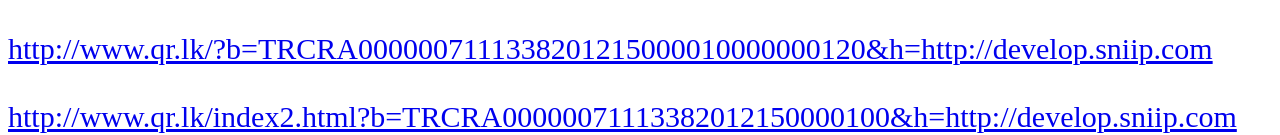
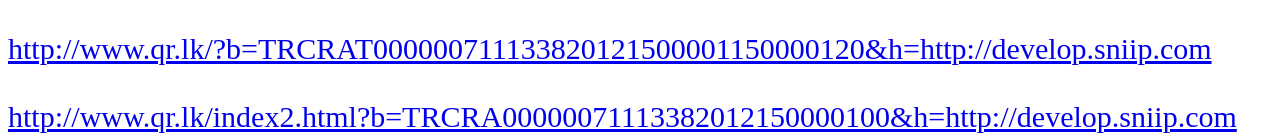
Before and after one commit to zeroarst/zeroarst.github.io, a plain HTML site: page index.html in a window 1280 px wide. Shown: the part 284-419 px from the top of the page. Drawn offline with Linux system fonts and the light colour scheme.

Commit message:
Update index.html

```diff
--- a/index.html
+++ b/index.html
@@ -20,7 +20,7 @@
   <a href="www.qr.lk/?b=TRCRA00000071113382012150000100">www.qr.lk/?b=TRCRA00000071113382012150000100<a/>
   <br/>
   <br/>
-  <a href="http://www.qr.lk/?b=TRCRA0000007111338201215000010000000120&h=http://develop.sniip.com">http://www.qr.lk/?b=TRCRA0000007111338201215000010000000120&h=http://develop.sniip.com<a/>
+  <a href="http://www.qr.lk/?b=TRCRAT000000711133820121500001150000120&h=http://develop.sniip.com">http://www.qr.lk/?b=TRCRAT000000711133820121500001150000120&h=http://develop.sniip.com<a/>
   <br/>
   <br/>
   <a href="http://www.qr.lk/index2.html?b=TRCRA00000071113382012150000100&h=http://develop.sniip.com">http://www.qr.lk/index2.html?b=TRCRA00000071113382012150000100&h=http://develop.sniip.com<a/>
```
